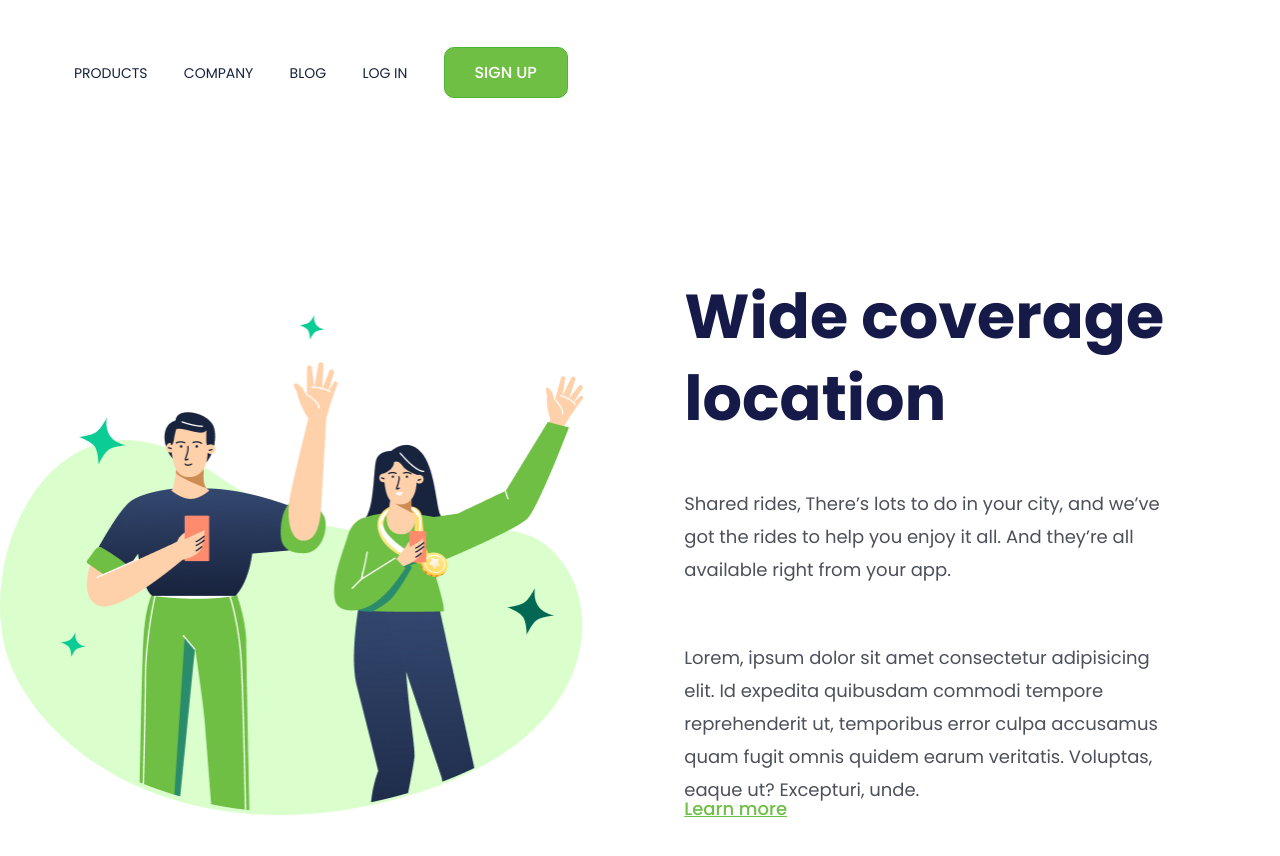
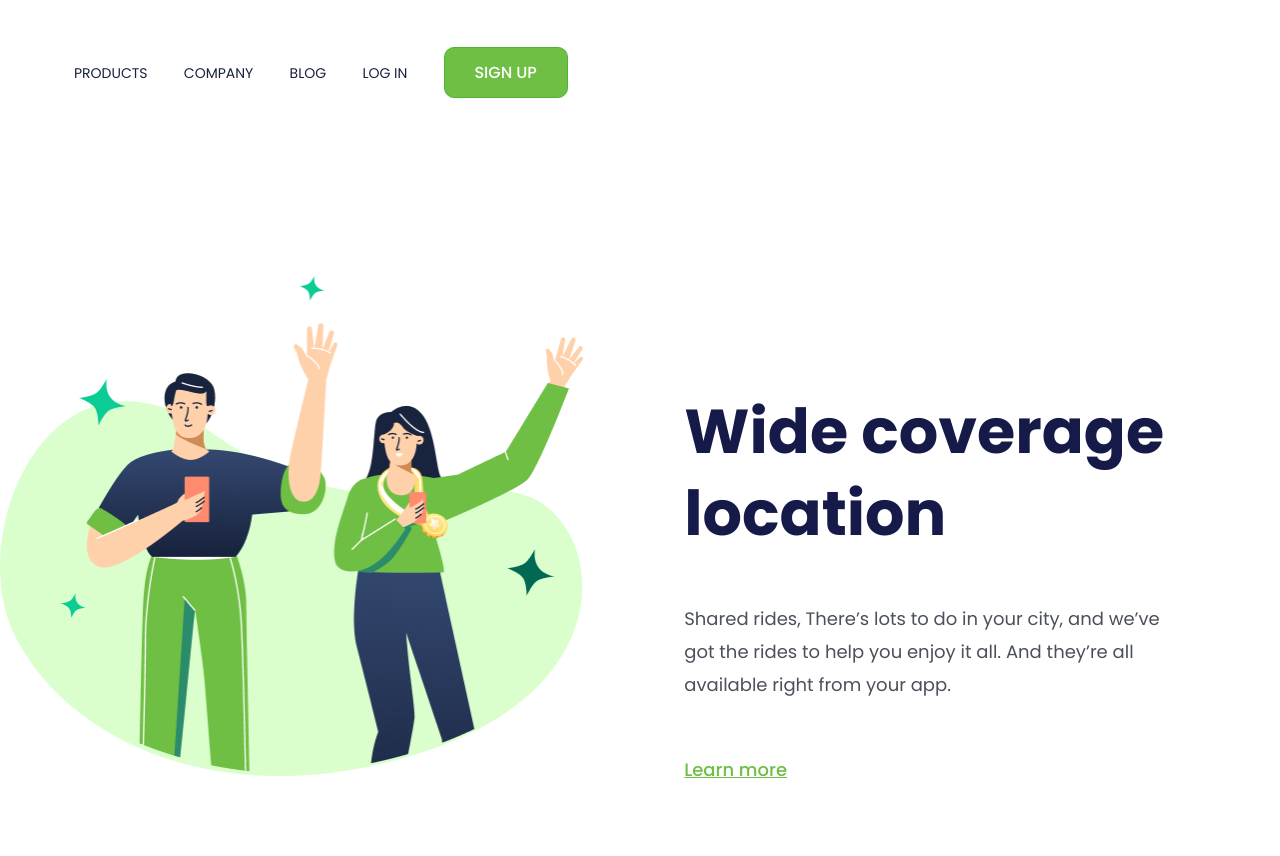
Before and after one commit to BtMarcos/DESAFIO_CSS1, a plain HTML site: page index.html in a window 1280 px wide. Shown: the top 856 px of the page. Drawn offline with Linux system fonts and the light colour scheme.

Commit message:
Remove Lorem paragraph

```diff
--- a/index.html
+++ b/index.html
@@ -29,8 +29,7 @@
             <h1>Wide coverage location</h1>
             <p>Shared rides, There’s lots to do in your city, and we’ve got the rides to help you enjoy it all. And
                 they’re all available right from your app.</p>
-                <p>Lorem, ipsum dolor sit amet consectetur adipisicing elit. Id expedita quibusdam commodi tempore reprehenderit ut, temporibus error culpa accusamus quam fugit omnis quidem earum veritatis. Voluptas, eaque ut? Excepturi, unde.</p>
-            <a class="learn-more" href="learn-more">Learn more</a>
+                           <a class="learn-more" href="learn-more">Learn more</a>
         </section>
     </section>
 </body>
```
